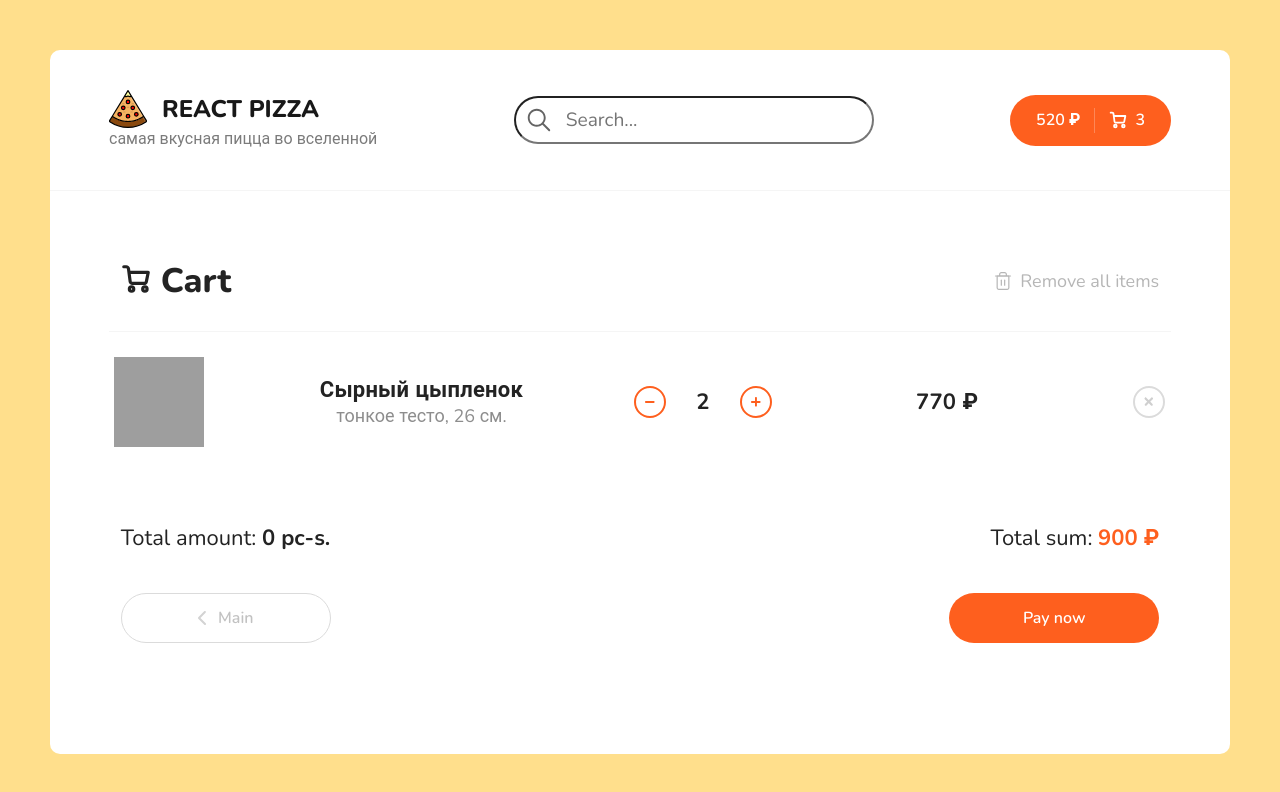
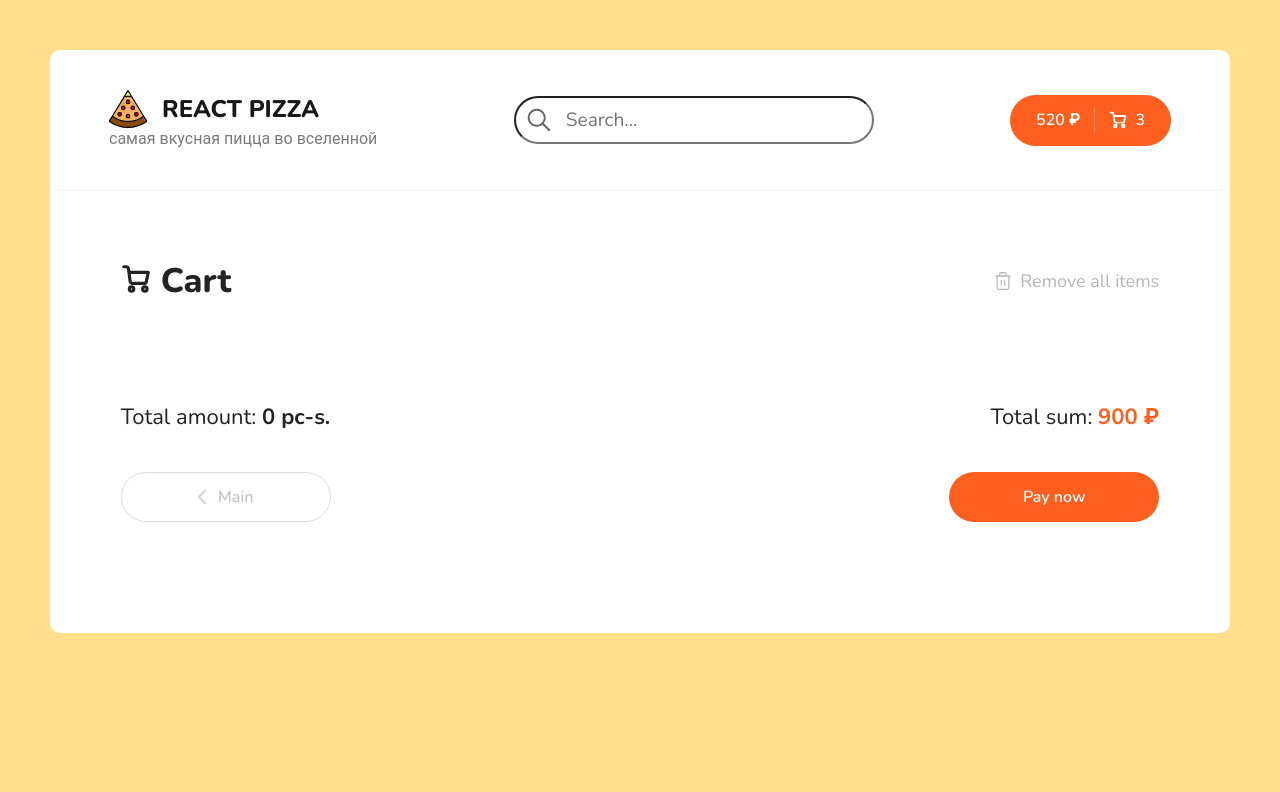
Before and after one commit to andbudha/react-pizza, a React (Create React App) app: page /cart in a window 1280 px wide. Shown: the top 792 px of the page. Built offline with nearby package versions, Linux system fonts and the light colour scheme; grey boxes are pictures that could not be loaded; the HTML template or start-up script is replaced by a standard one.

Commit message:
add pizza to cart functionality applied

```diff
--- a/src/components/PizzaCard/PizzaCard.jsx
+++ b/src/components/PizzaCard/PizzaCard.jsx
@@ -1,23 +1,31 @@
 import * as React from 'react';
 import { useState } from 'react';
+import { useDispatch } from 'react-redux';
+import { addPizza } from '../../redux/slices/cartSlice';
 
 export const PizzaCard = ({
-  pizzaname,
-  price,
+  pizzaName,
+  pizzaPrice,
   pizzaImage,
   types,
   sizes,
-  id,
+  pizzaId,
 }) => {
+  const dispatch = useDispatch();
+
   const pizzaType = ['thin-crust', 'thick-crust'];
   const [activeType, setActiveType] = useState(0);
   const [activeSize, setActiveSize] = useState(26);
+
+  const addPizzaHandler = () => {
+    dispatch(addPizza({ pizzaName, pizzaImage, pizzaPrice, pizzaId }));
+  };
 
   return (
     <div className="pizza-block-wrapper">
       <div className="pizza-block">
         <img className="pizza-block__image" src={pizzaImage} alt="Pizza" />
-        <h4 className="pizza-block__title">{pizzaname}</h4>
+        <h4 className="pizza-block__title">{pizzaName}</h4>
         <div className="pizza-block__selector">
           <ul>
             {types.map((type) => {
@@ -46,8 +54,8 @@ export const PizzaCard = ({
             })}
           </ul>
         </div>
-        <div className="pizza-block__bottom">
-          <div className="pizza-block__price">{price}€</div>
+        <div className="pizza-block__bottom" onClick={addPizzaHandler}>
+          <div className="pizza-block__price">{pizzaPrice}€</div>
           <div className="button button--outline button--add">
             <svg
               width="12"
--- a/src/components/pages/Cart/Cart.jsx
+++ b/src/components/pages/Cart/Cart.jsx
@@ -6,8 +6,17 @@ import { useSelector } from 'react-redux';
 import { CartItem } from './CartItem/CartItem';
 
 export const Cart = (props) => {
-  const totalItemAmount = useSelector((state) => state.cart.cartItems);
-  console.log(totalItemAmount);
+  const cartItems = useSelector((state) => state.cart.cartItems);
+  const cartItemList = cartItems.map((item) => (
+    <CartItem
+      key={item.id}
+      id={item.id}
+      image={item.image}
+      name={item.name}
+      price={item.price}
+    />
+  ));
+  console.log(cartItems);
   return (
     <div className={styles.not_found_box}>
       <div className="cart">
@@ -161,13 +170,13 @@ export const Cart = (props) => {
               </div>
             </div>
           </div> */}
-          <CartItem />
+          {cartItemList}
         </div>
         <div className="cart__bottom">
           <div className="cart__bottom-details">
             <span>
               {' '}
-              Total amount: <b>{totalItemAmount.length} pc-s.</b>{' '}
+              Total amount: <b>{cartItems.length} pc-s.</b>{' '}
             </span>
             <span>
               {' '}
--- a/src/components/pages/Cart/CartItem/CartItem.jsx
+++ b/src/components/pages/Cart/CartItem/CartItem.jsx
@@ -1,19 +1,15 @@
 // @flow
 import * as React from 'react';
 
-export const CartItem = (props) => {
+export const CartItem = ({ id, image, name, price }) => {
   return (
     <div className="cart__item">
       <div className="cart__item-img">
-        <img
-          className="pizza-block__image"
-          src="https://dodopizza-a.akamaihd.net/static/Img/Products/Pizza/ru-RU/b750f576-4a83-48e6-a283-5a8efb68c35d.jpg"
-          alt="Pizza"
-        />
+        <img className="pizza-block__image" src={image} alt="Pizza" />
       </div>
       <div className="cart__item-info">
-        <h3>Сырный цыпленок</h3>
-        <p>тонкое тесто, 26 см.</p>
+        <h3>{name}</h3>
+        <p>26 cm.</p>
       </div>
       <div className="cart__item-count">
         <div className="button button--outline button--circle cart__item-count-minus">
@@ -34,7 +30,7 @@ export const CartItem = (props) => {
             ></path>
           </svg>
         </div>
-        <b>2</b>
+        <b>{1}</b>
         <div className="button button--outline button--circle cart__item-count-plus">
           <svg
             width="10"
@@ -55,7 +51,7 @@ export const CartItem = (props) => {
         </div>
       </div>
       <div className="cart__item-price">
-        <b>770 ₽</b>
+        <b>{price} €</b>
       </div>
       <div className="cart__item-remove">
         <div className="button button--outline button--circle">
--- a/src/components/pages/Home/Home.jsx
+++ b/src/components/pages/Home/Home.jsx
@@ -122,12 +122,12 @@ export const Home = ({ searchValue }) => {
     return (
       <PizzaCard
         key={pizza.id}
-        pizzaname={pizza.name}
+        pizzaName={pizza.name}
         pizzaImage={pizza.imageUrl}
-        price={pizza.price}
+        pizzaPrice={pizza.price}
         sizes={pizza.sizes}
         types={pizza.types}
-        id={pizza.id}
+        pizzaId={pizza.id}
       />
     );
   });
--- a/src/redux/slices/cartSlice.js
+++ b/src/redux/slices/cartSlice.js
@@ -9,7 +9,13 @@ const slice = createSlice({
   },
   reducers: {
     addPizza: (state, action) => {
-      state.cartItems.unshift(action.payload);
+      const pizza = {
+        id: action.payload.pizzaId,
+        image: action.payload.pizzaImage,
+        name: action.payload.pizzaName,
+        price: action.payload.pizzaPrice,
+      };
+      state.cartItems.unshift(pizza);
     },
     removePizza: (state, action) => {
       state.cartItems.filter((item) => item.id !== action.payload);
@@ -24,4 +30,5 @@ const slice = createSlice({
 });
 
 export const cartReducer = slice.reducer;
-export const {} = slice.actions;
+export const { addPizza, removePizza, removeAllPizzas, setTotalAmount } =
+  slice.actions;
```
